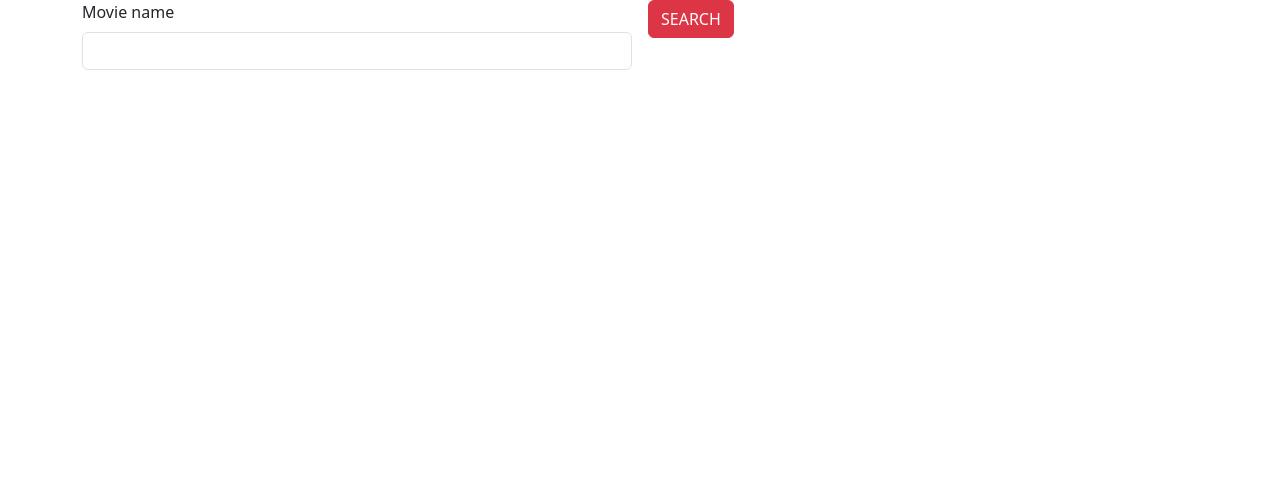
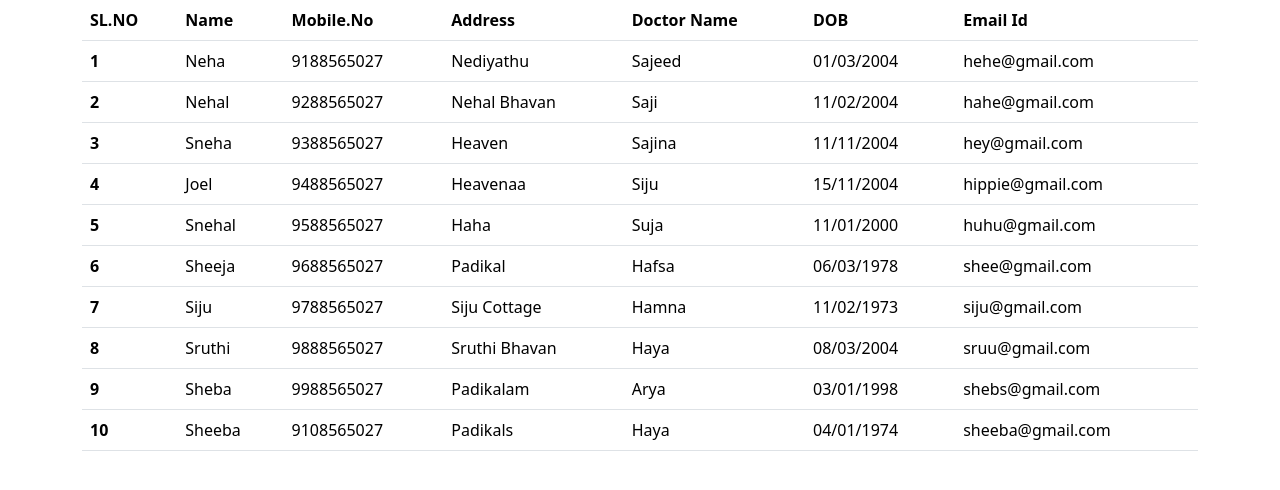
Before and after one commit to Neh1304/Patient-App, a plain HTML site: page view.html in a window 1280 px wide. Drawn offline with nearby package versions, Linux system fonts and the light colour scheme.

Commit message:
View patient

```diff
--- a/view.html
+++ b/view.html
@@ -13,15 +13,111 @@
     <div class="container">
         <div class="row">
             <div class="col col-12 col-sm-12 col-md-12 col-lg-12 col-xl-12 col-xxl-12">
-                <div class="row g-3">
-                    <div class="col col-12 col-sm-12 col-md-12 col-lg 12 col-xl 12 col-xxl-12">
-                        <label for="" class="form-label">Movie name</label>
-                        <input type="text" class="form-control">
-                    </div>
-                    <div class="col col-12 col-sm-12 col-md-12 col-lg 12 col-xl 12 col-xxl-12">
-                        <button class="btn btn-danger">SEARCH</button>
-                    </div>
-                </div>
+                <table class="table">
+                    <thead>
+                      <tr>
+                        <th scope="col">SL.NO</th>
+                        <th scope="col">Name</th>
+                        <th scope="col">Mobile.No</th>
+                        <th scope="col">Address</th>
+                        <th scope="col">Doctor Name</th>
+                        <th scope="col">DOB</th>
+                        <th scope="col">Email Id</th>
+                      </tr>
+                    </thead>
+                    <tbody>
+                      <tr>
+                        <th scope="row">1</th>
+                        <td>Neha</td>
+                        <td>9188565027</td>
+                        <td>Nediyathu</td>
+                        <td>Sajeed</td>
+                        <td>01/03/2004</td>
+                        <td>hehe@gmail.com</td>
+                      </tr>
+                      <tr>
+                        <th scope="row">2</th>
+                        <td>Nehal</td>
+                        <td>9288565027</td>
+                        <td>Nehal Bhavan</td>
+                        <td>Saji</td>
+                        <td>11/02/2004</td>
+                        <td>hahe@gmail.com</td>
+                      </tr>
+                      <tr>
+                        <th scope="row">3</th>
+                        <td>Sneha</td>
+                        <td>9388565027</td>
+                        <td>Heaven</td>
+                        <td>Sajina</td>
+                        <td>11/11/2004</td>
+                        <td>hey@gmail.com</td>
+                      </tr>
+                      <tr>
+                        <th scope="row">4</th>
+                        <td>Joel</td>
+                        <td>9488565027</td>
+                        <td>Heavenaa</td>
+                        <td>Siju</td>
+                        <td>15/11/2004</td>
+                        <td>hippie@gmail.com</td>
+                      </tr>
+                      <tr>
+                        <th scope="row">5</th>
+                        <td>Snehal</td>
+                        <td>9588565027</td>
+                        <td>Haha</td>
+                        <td>Suja</td>
+                        <td>11/01/2000</td>
+                        <td>huhu@gmail.com</td>
+                      </tr>
+                      <tr>
+                        <th scope="row">6</th>
+                                <td>Sheeja</td>
+                                <td>9688565027</td>
+                                <td>Padikal</td>
+                                <td>Hafsa</td>
+                                <td>06/03/1978</td>
+                                <td>shee@gmail.com</td>
+                              </tr>
+                              <tr>
+                                <th scope="row">7</th>
+                                        <td>Siju</td>
+                                        <td>9788565027</td>
+                                        <td>Siju Cottage</td>
+                                        <td>Hamna</td>
+                                        <td>11/02/1973</td>
+                                        <td>siju@gmail.com</td>
+                                      </tr>
+                                      <tr>
+                                        <th scope="row">8</th>
+                                                <td>Sruthi</td>
+                                                <td>9888565027</td>
+                                                <td>Sruthi Bhavan</td>
+                                                <td>Haya</td>
+                                                <td>08/03/2004</td>
+                                                <td>sruu@gmail.com</td>
+                                              </tr>
+                                              <tr>
+                                                <th scope="row">9</th>
+                                                        <td>Sheba</td>
+                                                        <td>9988565027</td>
+                                                        <td>Padikalam</td>
+                                                        <td>Arya</td>
+                                                        <td>03/01/1998</td>
+                                                        <td>shebs@gmail.com</td>
+                                                      </tr>
+                                                      <tr>
+                                                        <th scope="row">10</th>
+                                                                <td>Sheeba</td>
+                                                                <td>9108565027</td>
+                                                                <td>Padikals</td>
+                                                                <td>Haya</td>
+                                                                <td>04/01/1974</td>
+                                                                <td>sheeba@gmail.com</td>
+                                                              </tr>
+                    </tbody>
+                  </table>
             </div>
         </div>
     </div>
```
